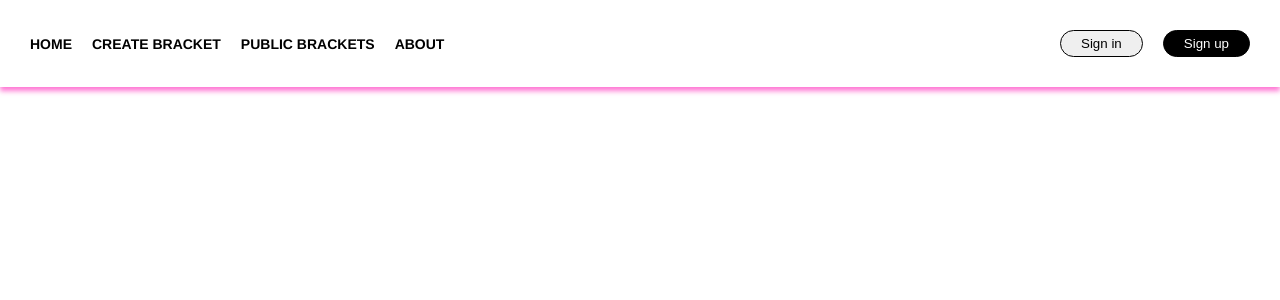
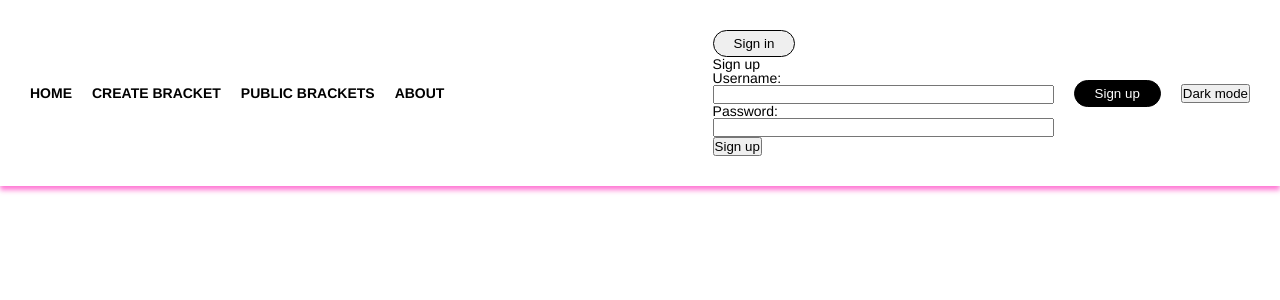
Before and after one commit to seb-lju/Yrkesprov, a PHP site: page /index.php in a window 1280 px wide. Shown: the top 300 px of the page. Run offline with PHP 8.4, Linux system fonts and the light colour scheme.

Commit message:
Uppdaterade index.php
Skapade funktionerna till inlogging och dark/light mode knappar

```diff
--- a/index.php
+++ b/index.php
@@ -4,6 +4,46 @@
 <meta charset="utf-8">
 <title>TBD</title>
 <link rel="stylesheet" href="style.css">
+	<script>
+		function toggleDark() {
+			var btn = document.getElementById("dark");
+			var body = document.body;
+			if (body.classList.contains("dark-theme")){
+				body.classList.remove("dark-theme");
+				btn.innerHTML = "Dark mode";
+			}
+			else{
+				body.classList.add("dark-theme");
+				btn.innerHTML = "Light mode";
+			}
+		}
+
+		function dropLogin() {
+			var loginForm = document.getElementById("loginForm")
+			if(loginForm.classList.contains("show")){
+				loginForm.style.display = "none";
+				loginForm.classList.remove("show");
+			}
+			else {
+				loginForm.style.display = "block";
+				loginForm.classList.add("show");
+			}
+		}
+
+		window.onclick = function(event) {
+			if (!event.target.matches('.btn-login')) {
+				var dropdowns = document.getElementsByClassName("dropdown-content");
+				var i;
+				for (i = 0; i < dropdowns.length; i++) {
+					var openDropdown = dropdowns[i];
+					if (openDropdown.classList.contains('show')) {
+						openDropdown.classList.remove('show');
+						openDropdown.style.display = "none";
+					}
+				}
+			}
+		}
+	</script>
 </head>
 
 <body>
@@ -16,8 +56,33 @@
 				<a href="#about">About</a></li>
 			</div>
 			<div class="navbar-right">
-				<button class="btn btn-login">Sign in</button>
+
+
+				<div class="dropdown">
+					<button class="btn btn-login" onclick="dropLogin()">Sign in</button>
+					<div id="loginForm" class="dropdown-content">
+						<form action="" name="newuser" method="post">
+							<h3>Sign up</h3>
+							<p>
+								<label for="username">Username:</label><br />
+								<input type="text" name="username" id="username" size="40" value="" required>
+							</p>
+							<p>
+								<label for="password">Password:</label><br />
+								<input type="password" name="password" id="password" size="40" value="" required>
+							</p>
+							<p>
+								<input type="submit" class="send" name="submit" id="submit" value="Sign up">
+							</p>
+						</form>
+					</div>
+				</div>
+
+
 				<button onclick="location.href='/YP/register.php'" class="btn btn-register">Sign up</button>
+				<div class="dark-mode">
+					<button id="dark" onclick="toggleDark()">Dark mode</button>
+				</div>
 			</div>
 		</div>
 	</div>
```
